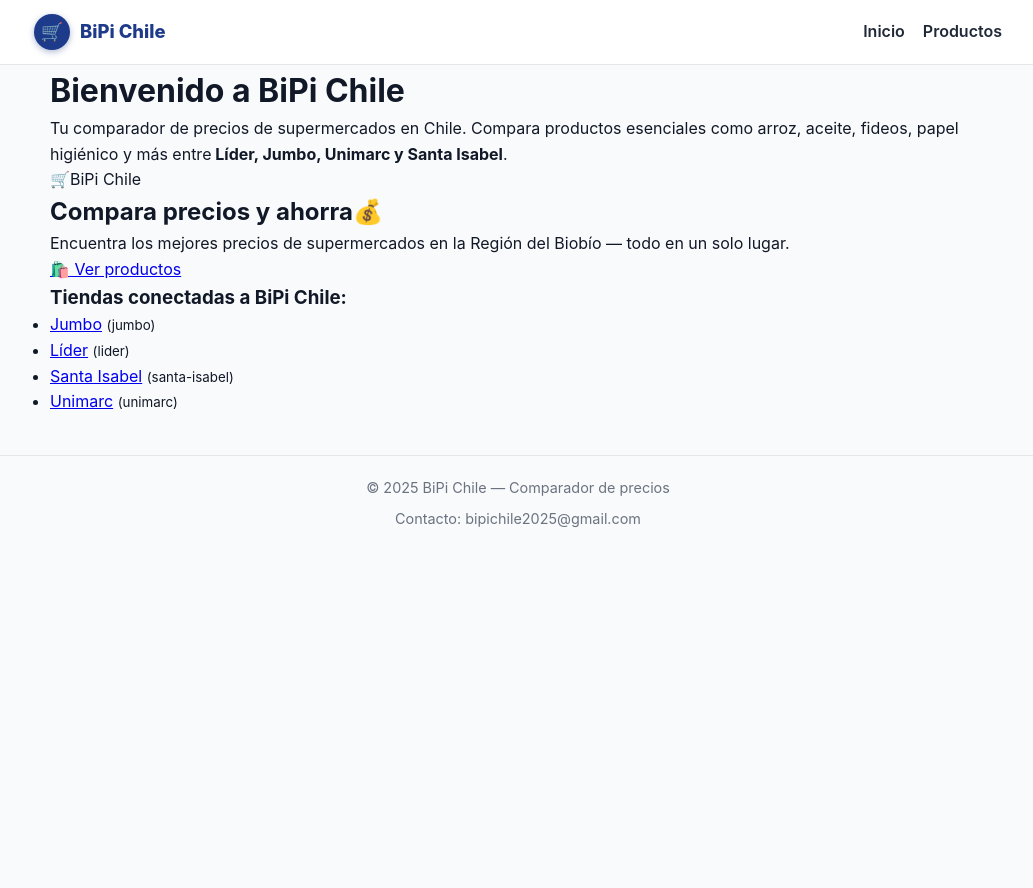
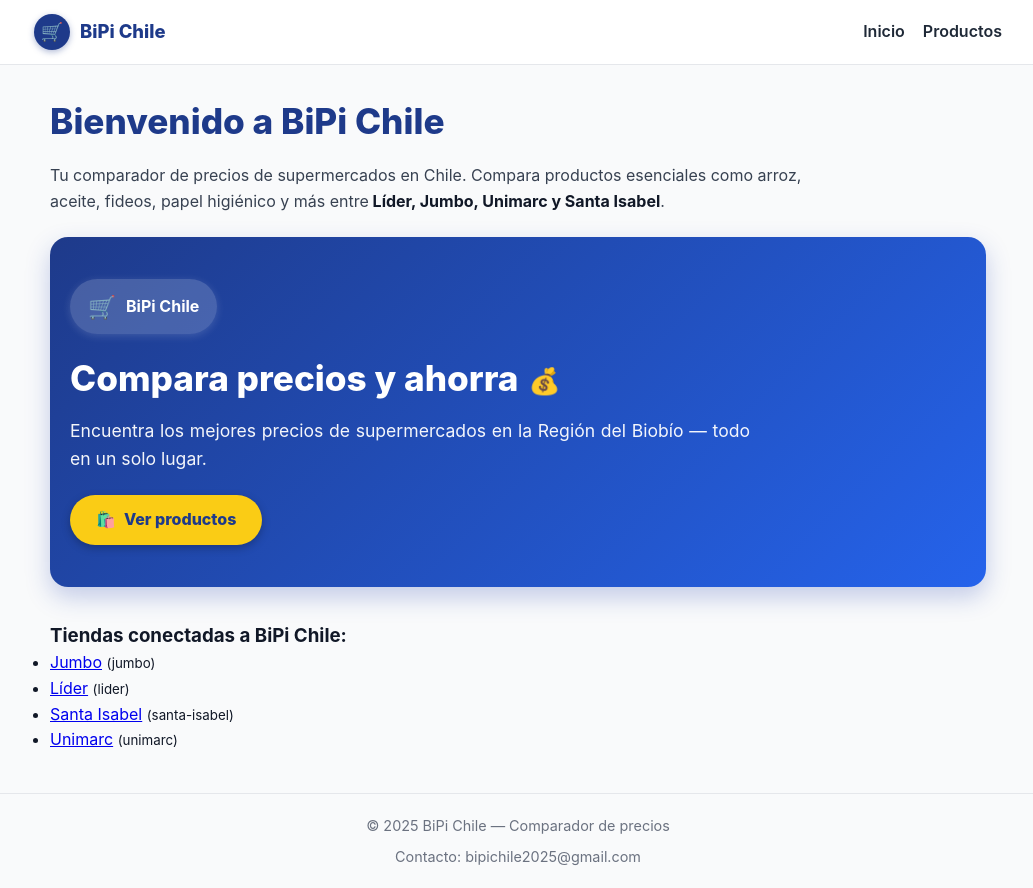
Before and after one commit to BiPiCL/BiPi, a Next.js app: page / in a window 1280 px wide. Shown: the whole page, without its empty margins (122-1155 px from the left). Before the commit the page ends 800 px from the top, so only its background shows below. Built offline with nearby package versions, Linux system fonts and the light colour scheme; no server answers.

Commit message:
Update globals.css

```diff
--- a/app/globals.css
+++ b/app/globals.css
@@ -1,15 +1,17 @@
 /* =========================================================
-   BiPi Chile — Estilos Globales (versión estable + mejoras)
+   BiPi Chile — Estilos Globales (versión final + HERO)
    ========================================================= */
 
+/* === Reset global === */
 * { margin: 0; padding: 0; box-sizing: border-box; }
 
 html, body {
   font-family: 'Inter', -apple-system, BlinkMacSystemFont, 'Segoe UI',
-               Roboto, Oxygen, Ubuntu, Cantarell, 'Open Sans', 'Helvetica Neue', sans-serif;
+    Roboto, Oxygen, Ubuntu, Cantarell, 'Open Sans', 'Helvetica Neue', sans-serif;
   background: #F9FAFB;
   color: #111827;
   line-height: 1.6;
+  scroll-behavior: smooth;
 }
 
 /* === Utilidades === */
@@ -39,6 +41,104 @@
 .nav-links a { color: #1f2937; font-weight: 600; text-decoration: none; }
 .nav-links a:hover { color: #2563EB; text-decoration: underline; }
 
+@media (max-width: 640px) {
+  .nav-flex { gap: 12px; }
+  .brand-name { font-size: 1.05rem; }
+  .nav-links a { font-size: 0.95rem; }
+}
+
+/* =========================================================
+   HOME / INICIO (título + lead)
+   ========================================================= */
+.page-title {
+  font-size: clamp(1.8rem, 3.5vw, 2.2rem);
+  font-weight: 800;
+  color: #1E3A8A;
+  text-align: left;
+  margin: 28px 0 14px;
+}
+.lead {
+  max-width: 760px;
+  margin: 0 0 22px 0;
+  color: #374151;
+}
+
+/* =========================================================
+   HERO / BANNER (Azul con botón amarillo) — RESTAURADO
+   ========================================================= */
+.hero {
+  background: linear-gradient(135deg, #1E3A8A, #2563EB);
+  color: #fff;
+  border-radius: 18px;
+  padding: 42px 20px;
+  margin: 10px 0 34px 0;
+  box-shadow: 0 10px 25px rgba(30, 64, 175, .25);
+  opacity: 0;
+  transform: translateY(24px);
+  animation: fadeInUp 0.9s ease forwards;
+}
+@keyframes fadeInUp {
+  from { opacity: 0; transform: translateY(24px); }
+  to   { opacity: 1; transform: translateY(0); }
+}
+.hero-center {
+  text-align: left;
+  max-width: 760px;
+}
+.hero-badge {
+  background: rgba(255, 255, 255, .18);
+  color: #fff;
+  display: inline-flex;
+  align-items: center;
+  gap: 10px;
+  padding: 10px 18px;
+  border-radius: 9999px;
+  font-weight: 700;
+  box-shadow: 0 2px 8px rgba(255, 255, 255, .15);
+  margin: 0 0 12px 0;
+  width: max-content;
+}
+.hero-cart { font-size: 1.4rem; }
+.hero-title {
+  display: block;
+  font-weight: 800;
+  color: #fff;
+  margin: 4px 0 8px 0;
+  font-size: clamp(1.5rem, 4.2vw, 2.2rem);
+}
+.hero-title .hero-money {
+  font-size: 1.6rem;
+  margin-left: 10px;
+  vertical-align: middle;
+}
+.hero-text {
+  color: #fff;
+  opacity: .95;
+  margin: 10px 0 22px 0;
+  max-width: 680px;
+  text-align: justify;
+  font-size: clamp(1rem, 2.6vw, 1.1rem);
+}
+.hero-btn {
+  background: #FACC15;
+  color: #1E3A8A;
+  font-weight: 800;
+  padding: 12px 26px;
+  border-radius: 9999px;
+  display: inline-flex;
+  gap: 8px;
+  text-decoration: none;
+  box-shadow: 0 3px 8px rgba(0, 0, 0, .25);
+  transition: transform .2s ease, box-shadow .2s ease, background .2s ease;
+}
+.hero-btn:hover { background: #eab308; transform: translateY(-1px) scale(1.04); }
+@media (max-width: 420px) {
+  .hero { padding: 36px 16px; }
+  .hero-title { font-size: 1.55rem; }
+  .hero-title .hero-money { font-size: 1.4rem; }
+  .hero-btn { padding: 10px 22px; font-size: .95rem; }
+}
+
 /* =========================================================
    TOOLBAR / PRODUCTOS
    ========================================================= */
@@ -51,7 +151,7 @@
   box-shadow: 0 4px 10px rgba(0,0,0,.04);
 }
 
-/* Fila base (móvil) */
+/* fila flexible clásica */
 .toolbar-row {
   display: flex;
   align-items: center;
@@ -60,27 +160,25 @@
   margin-bottom: 8px;
 }
 
-.toolbar-group { display: flex; flex-direction: column; gap: 6px; flex: 1; min-width: 220px; }
-.toolbar-label { font-size: .9rem; color: #1E40AF; font-weight: 700; }
-.search-group { position: relative; } /* para anclar sugerencias */
-
-/* En DESKTOP, fijamos layout con GRID para que los chips no empujen nada */
-@media (min-width: 900px) {
-  .toolbar-grid {
-    display: grid;
-    grid-template-columns: 1fr 240px 240px; /* Buscar | Categoría | Ordenar */
-    grid-auto-rows: auto;
-    column-gap: 14px;
-    row-gap: 8px;
-    align-items: start;
-  }
-  .toolbar-grid > .toolbar-group:nth-child(1) { grid-column: 1; } /* Buscar */
-  .toolbar-grid > .toolbar-group:nth-child(2) { grid-column: 2; } /* Categoría */
-  .toolbar-grid > .toolbar-group:nth-child(3) { grid-column: 3; } /* Ordenar */
-  .chips-grid-slot { grid-column: 1 / 2; } /* Chips solo debajo de Buscar */
+/* NUEVO: grid para mantener “Categoría” y “Ordenar” fijos en desktop,
+   aunque aparezcan chips/sugerencias bajo “Buscar” */
+.toolbar-grid {
+  display: grid;
+  grid-template-columns: 1fr 1fr 1fr;
+  gap: 14px;
+  align-items: start;
+}
+@media (max-width: 860px) {
+  .toolbar-grid { grid-template-columns: 1fr; }
 }
 
-/* Input y select */
+.toolbar-group { display: flex; flex-direction: column; gap: 6px; min-width: 220px; }
+.toolbar-label { font-size: .9rem; color: #1E40AF; font-weight: 700; }
+
+/* Grupo de búsqueda debe ser relativo para anclar las sugerencias */
+.search-group { position: relative; }
+
+/* Inputs y Selects */
 .toolbar-input,
 .toolbar-select {
   height: 38px;
@@ -93,28 +191,26 @@
   appearance: none;
 }
 .toolbar-input::placeholder { color: #64748b; }
-.toolbar-input:focus, .toolbar-select:focus {
+.toolbar-input:focus,
+.toolbar-select:focus {
   border-color: #2563EB;
-  box-shadow: 0 0 0 3px rgba(37,99,235,.15);
+  box-shadow: 0 0 0 3px rgba(37, 99, 235, .15);
 }
-
-/* iPhone/Safari select text color */
-select, option { color: #1E40AF !important; }
 
 /* =========================================================
    AUTOCOMPLETE / SUGERENCIAS
-   (aparecen SIEMPRE pegadas al input de Buscar y sobreponen chips)
    ========================================================= */
 .sugg-panel {
   position: absolute;
-  top: calc(100% + 6px); /* justo bajo el input */
-  left: 0; right: 0;
+  top: calc(100% + 4px);        /* pegado al input */
+  left: 0;
+  right: 0;
   background: #fff;
   border: 1px solid #e5e7eb;
   border-radius: 12px;
   box-shadow: 0 10px 30px rgba(0,0,0,.08);
   padding: 8px;
-  z-index: 200;           /* sobre chips y otros controles */
+  z-index: 99;
   max-height: 280px;
   overflow-y: auto;
 }
@@ -130,27 +226,34 @@
   cursor: pointer;
 }
 .sugg-item:hover { background: #F3F4F6; }
-.sugg-foot { margin-top: 6px; font-size: .85rem; color: #6B7280; text-align: center; }
+.sugg-foot {
+  margin-top: 6px;
+  font-size: .85rem;
+  color: #6B7280;
+  text-align: center;
+}
 
 /* =========================================================
    CHIPS / PRODUCTOS SELECCIONADOS
    ========================================================= */
 .toolbar-chips {
-  display: flex;
-  flex-wrap: wrap;
-  gap: 8px;
-  margin-top: 6px;
+  display: flex; flex-wrap: wrap; gap: 8px;
 }
+.chips-grid-slot { grid-column: 1 / 2; } /* chips permanecen bajo “Buscar” en desktop */
 .chip {
   padding: 8px 12px;
   border-radius: 9999px;
   border: 1px solid #d1d5db;
+  background: #fff;
+  color: #1E40AF;
+  font-weight: 600;
+  font-size: .9rem;
+}
+.chip-active {
   background: #1E3A8A;
   color: #fff;
-  font-weight: 700;
-  font-size: .9rem;
+  border-color: #1E3A8A;
 }
-.chip-active { background: #1E3A8A; color: #fff; border-color: #1E3A8A; }
 .chip-x {
   border: none; background: transparent; color: #fff;
   font-size: 1rem; cursor: pointer; margin-left: 8px;
@@ -160,27 +263,35 @@
    BOTONES / POPOVERS
    ========================================================= */
 .btn {
+  appearance: none;
   border: 1px solid transparent;
   border-radius: 10px;
   padding: 8px 12px;
   font-weight: 700;
   cursor: pointer;
-  transition: .2s;
-  display: inline-flex;
-  align-items: center;
-  justify-content: center;
-  gap: 8px;
+  line-height: 1;
+  transition: transform .15s ease, box-shadow .15s ease, background .15s ease, border-color .15s ease;
+  display: inline-flex; align-items: center; justify-content: center; gap: 8px;
 }
-.btn-sm { padding: 6px 10px; font-size: .9rem; }
+.btn-sm { padding: 8px 12px; font-size: .9rem; }
 
-.btn-secondary { background: #fff; color: #1E40AF; border: 1px solid #d1d5db; }
+.btn-secondary {
+  background: #fff;
+  color: #1E40AF;
+  border: 1px solid #d1d5db;
+}
 .btn-secondary:hover {
-  border-color: #2563EB; color: #2563EB; background: #f9fafb; transform: translateY(-1px);
+  border-color: #2563EB;
+  color: #2563EB;
+  background: #f9fafb;
+  transform: translateY(-1px);
 }
-.btn-ghost { background: #F3F4F6; color: #1E40AF; border: 1px solid #E5E7EB; }
+.btn-ghost {
+  background: #F3F4F6; color: #1E40AF; border: 1px solid #E5E7EB;
+}
 .btn-ghost:hover { background: #e9eaec; border-color: #2563EB; color: #2563EB; }
 
-/* Popover menú (tiendas, filas, exportar) */
+/* Popover menú (exportar, tiendas, etc.) */
 .toolbar__export { position: relative; display: inline-flex; }
 .export-menu {
   position: absolute;
@@ -194,20 +305,20 @@
   min-width: 210px;
   display: none;
   z-index: 40;
+  white-space: nowrap;
 }
 .export-menu.show { display: flex; flex-direction: column; gap: 8px; }
 
+/* Pills de tiendas */
 .store-pill {
-  padding: 10px 12px;
-  border-radius: 9999px;
-  border: 1px solid #E5E7EB;
-  background: #fff;
-  color: #1E40AF;
-  font-weight: 700;
-  display: flex; align-items: center; gap: 8px;
+  display: inline-flex; align-items: center; gap: 8px;
+  padding: 10px 12px; border-radius: 9999px;
+  border: 1px solid #d1d5db; background: #fff; color: #1E40AF;
+  font-weight: 700; cursor: pointer;
 }
-.store-pill .dot { width: 8px; height: 8px; border-radius: 9999px; background: #9CA3AF; }
-.store-pill .dot.on { background: #22c55e; }
+.store-pill:hover { border-color: #2563EB; color: #2563EB; background: #f9fafb; }
+.dot { width: 8px; height: 8px; border-radius: 9999px; background: #d1d5db; display: inline-block; }
+.dot.on { background: #1E3A8A; }
 
 /* =========================================================
    TABLA DE RESULTADOS
@@ -217,9 +328,8 @@
   overflow-x: auto;
   margin-top: 10px;
   scroll-behavior: smooth;
+  padding: 0 8px; /* deja un pequeño margen interior para no tocar los bordes */
 }
-
-/* Degradé en bordes (pista de scroll) */
 .table-wrapper::before,
 .table-wrapper::after {
   content: '';
@@ -228,47 +338,32 @@
   width: 32px;
   height: 100%;
   pointer-events: none;
-  z-index: 5;
+  z-index: 10;
 }
-.table-wrapper::before {
-  left: 0;
-  background: linear-gradient(to right, #F9FAFB 40%, transparent);
-}
-.table-wrapper::after {
-  right: 0;
-  background: linear-gradient(to left, #F9FAFB 40%, transparent);
-}
+.table-wrapper::before { left: 0;  background: linear-gradient(to right, #F9FAFB 40%, transparent); }
+.table-wrapper::after  { right: 0; background: linear-gradient(to left,  #F9FAFB 40%, transparent); }
 
-/* Flechas indicativas: FUERA del cuadro de precios (no tapan valores) */
+/* Flechas indicativas — fuera del cuadro */
 .scroll-indicator {
   position: absolute;
-  top: 50%;
+  top: 45%;
   transform: translateY(-50%);
-  font-size: 22px;
-  font-weight: 800;
+  font-size: 22px; font-weight: 800;
   color: #2563EB;
   background: #fff;
   border-radius: 50%;
   width: 28px; height: 28px;
   display: flex; align-items: center; justify-content: center;
   box-shadow: 0 2px 8px rgba(0,0,0,.15);
-  z-index: 6;
-  pointer-events: none;
+  z-index: 20;
 }
-.scroll-indicator.left  { left: 0;  transform: translate(-120%, -50%); }
-.scroll-indicator.right { right: 0; transform: translate(120%, -50%); }
+.scroll-indicator.left  { left: -14px; }   /* fuera del wrapper */
+.scroll-indicator.right { right: -14px; }  /* fuera del wrapper */
 
-table { border-collapse: collapse; width: 100%; min-width: 720px; }
-th, td {
-  border-bottom: 1px solid #E5E7EB;
-  padding: 10px 12px;
-  text-align: left;
-}
+table { border-collapse: collapse; width: 100%; min-width: 600px; }
+th, td { border-bottom: 1px solid #E5E7EB; padding: 10px 12px; text-align: left; }
 th {
-  font-weight: 800;
-  color: #111827;
-  background: #F3F4F6;
-  white-space: nowrap;
+  font-weight: 800; color: #111827; background: #F3F4F6; white-space: nowrap;
 }
 td { color: #111827; font-weight: 500; }
 td strong { font-weight: 800; }
```
